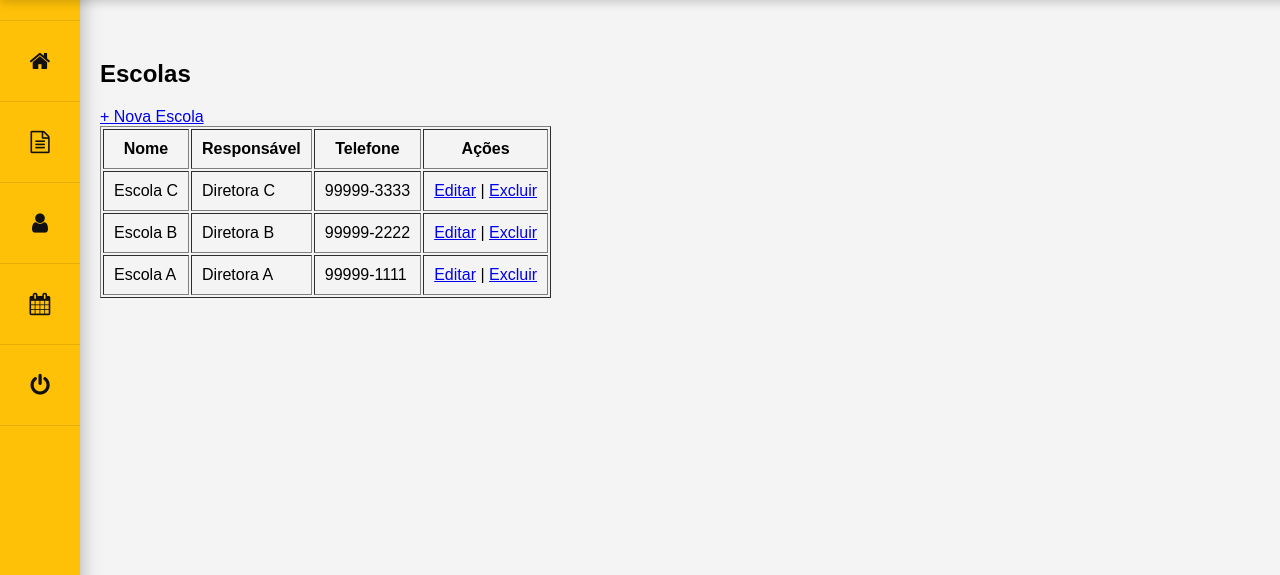
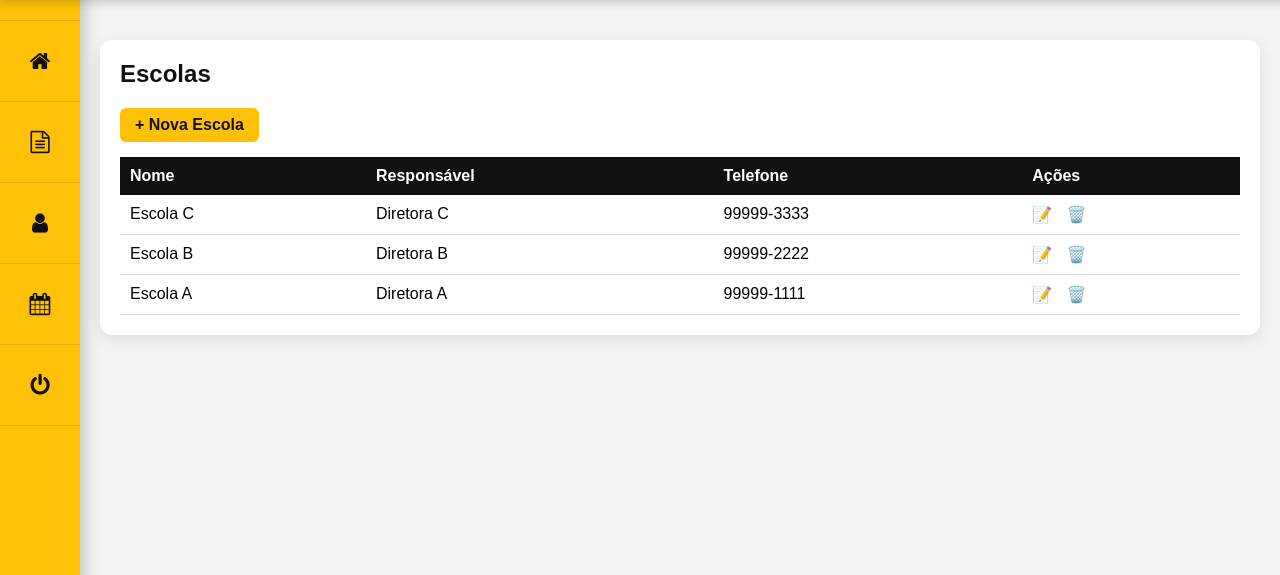
Before and after one commit to Theuzyn2330/Gerenciamento-de-trasporte-escolar, a PHP site: page /dashboard.php?pagina=escolas in a window 1280 px wide. Shown: the part 60-635 px from the top of the page. Run offline with PHP 8.4, Linux system fonts and the light colour scheme; the visitor is signed in with stand-in values (Sample User, id 1); data comes from the database, SQL or seed files in the repository; some libraries are stand-ins or nearby versions.

Commit message:
Correção de bugs e ajustes visuais

```diff
--- a/css/style.css
+++ b/css/style.css
@@ -224,3 +224,82 @@ body {
     color: #111;
     font-weight: bold;
 }
+
+/* ===== ESCOLAS ===== */
+
+.table-container {
+    background: #FFF;
+    padding: 20px;
+    border-radius: 12px;
+    box-shadow: 0 5px 15px rgba(0,0,0,0.1);
+    overflow-x: auto;
+}
+
+.table-container h2 {
+    margin-top: 0;
+    color: #111;
+}
+
+.btn-primary {
+    display: inline-block;
+    background: #FFC107;
+    color: #111;
+    padding: 8px 15px;
+    border-radius: 6px;
+    text-decoration: none;
+    font-weight: bold;
+    margin-bottom: 15px;
+    transition: 0.2s;
+}
+
+.btn-primary:hover {
+    background: #111;
+    color: #FFF;
+}
+
+table {
+    width: 100%;
+    border-collapse: collapse;
+}
+
+table th {
+    background: #111;
+    color: #FFF;
+    padding: 10px;
+    text-align: left;
+}
+
+table td {
+    padding: 10px;
+    border-bottom: 1px solid #ddd;
+}
+
+table tr:hover {
+    background: #f9f9f9;
+}
+
+.btn-edit {
+    color: #FFC107;
+    font-weight: bold;
+    text-decoration: none;
+    margin-right: 10px;
+}
+
+.btn-delete {
+    color: red;
+    font-weight: bold;
+    text-decoration: none;
+}
+
+form input{
+width:100%;
+padding:10px;
+margin-bottom:10px;
+border:1px solid #ccc;
+border-radius:6px;
+font-size:15px;
+}
+
+form button{
+margin-top:10px;
+}
--- a/excluir_escola.php
+++ b/excluir_escola.php
@@ -8,5 +8,5 @@ $stmt = $conn->prepare("DELETE FROM escolas WHERE id = ?");
 $stmt->bind_param("i", $id);
 $stmt->execute();
 
-header("Location: escolas.php");
+header("Location: dashboard.php?pagina=escolas");
 exit();
--- a/includes/paginas/escolas.php
+++ b/includes/paginas/escolas.php
@@ -2,11 +2,15 @@
 $result = $conn->query("SELECT * FROM escolas ORDER BY id DESC");
 ?>
 
+<div class="table-container">
+
 <h2>Escolas</h2>
 
-<a href="dashboard.php?pagina=cadastrar_escola">+ Nova Escola</a>
+<a href="dashboard.php?pagina=cadastrar_escola" class="btn-primary">
++ Nova Escola
+</a>
 
-<table border="1" cellpadding="10">
+<table>
     <tr>
         <th>Nome</th>
         <th>Responsável</th>
@@ -20,10 +24,19 @@ $result = $conn->query("SELECT * FROM escolas ORDER BY id DESC");
     <td><?= $escola['responsavel'] ?></td>
     <td><?= $escola['telefone'] ?></td>
     <td>
-        <a href="dashboard.php?pagina=editar_escola&id=<?= $escola['id'] ?>">Editar</a> |
-        <a href="excluir_escola.php?id=<?= $escola['id'] ?>">Excluir</a>
+        <a href="dashboard.php?pagina=editar_escola&id=<?= $escola['id'] ?>" class="btn-edit">
+            📝
+        </a>
+
+        <a href="excluir_escola.php?id=<?= $escola['id'] ?>"
+           class="btn-delete"
+           onclick="return confirm('Tem certeza que deseja excluir?')">
+            🗑️
+        </a>
     </td>
 </tr>
 <?php endwhile; ?>
 
 </table>
+
+</div>
```
Also changed, not shown: cadastrar_escola.php (deleted, +0 -29 lines), includes/paginas/cadastrar_escola.php (added, +46 -0 lines), includes/paginas/editar_escola.php (+24 -6 lines).
